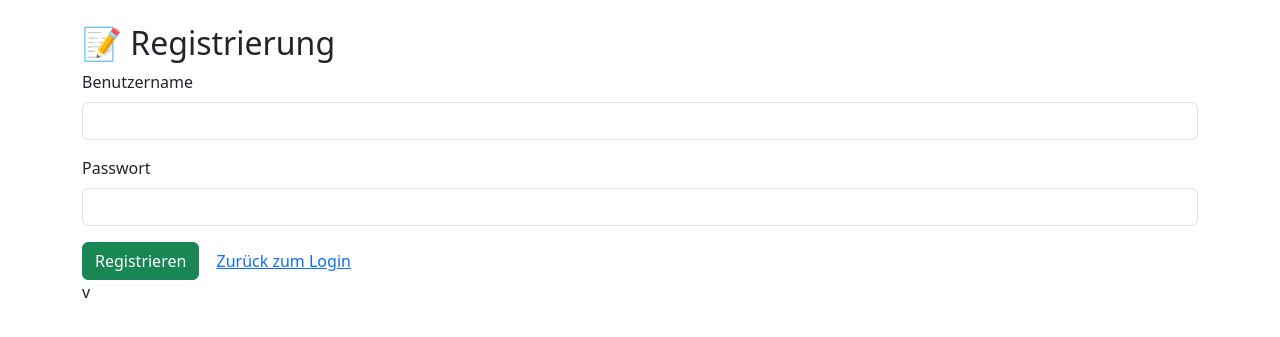
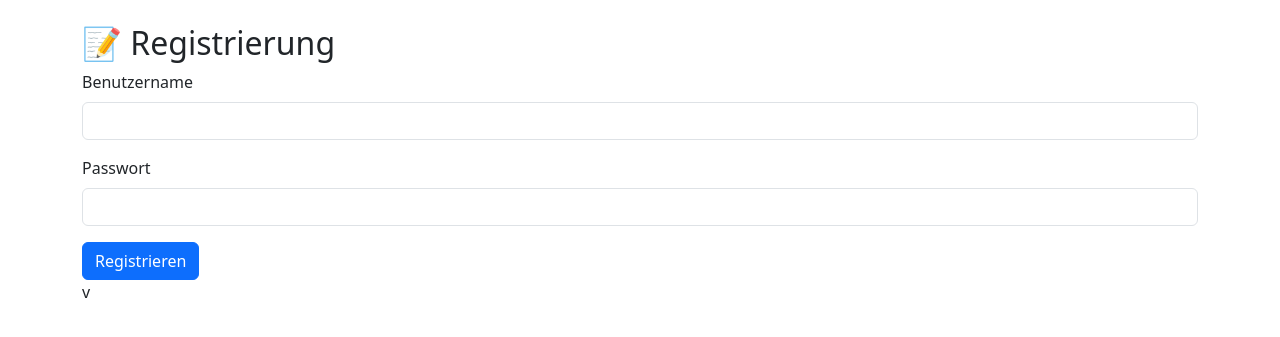
Before and after one commit to Kitanga84/Serwer, a Flask app: page /register in a window 1280 px wide. Shown: the part 62-399 px from the top of the page. Run offline with Flask 3, Linux system fonts and the light colour scheme.

Commit message:
Update register.html

```diff
--- a/templates/register.html
+++ b/templates/register.html
@@ -1,6 +1,5 @@
 {% extends "base.html" %}
 {% block title %}Registrieren{% endblock %}
-
 {% block content %}
 <h2>📝 Registrierung</h2>
 <form method="POST">
@@ -12,7 +11,6 @@
     <label class="form-label">Passwort</label>
     <input type="password" name="password" class="form-control" required>
   </div>
-  <button type="submit" class="btn btn-success">Registrieren</button>
-  <a href="{{ url_for('login') }}" class="btn btn-link">Zurück zum Login</a>
+  <button class="btn btn-primary">Registrieren</button>
 </form>
 {% endblock %}
```
